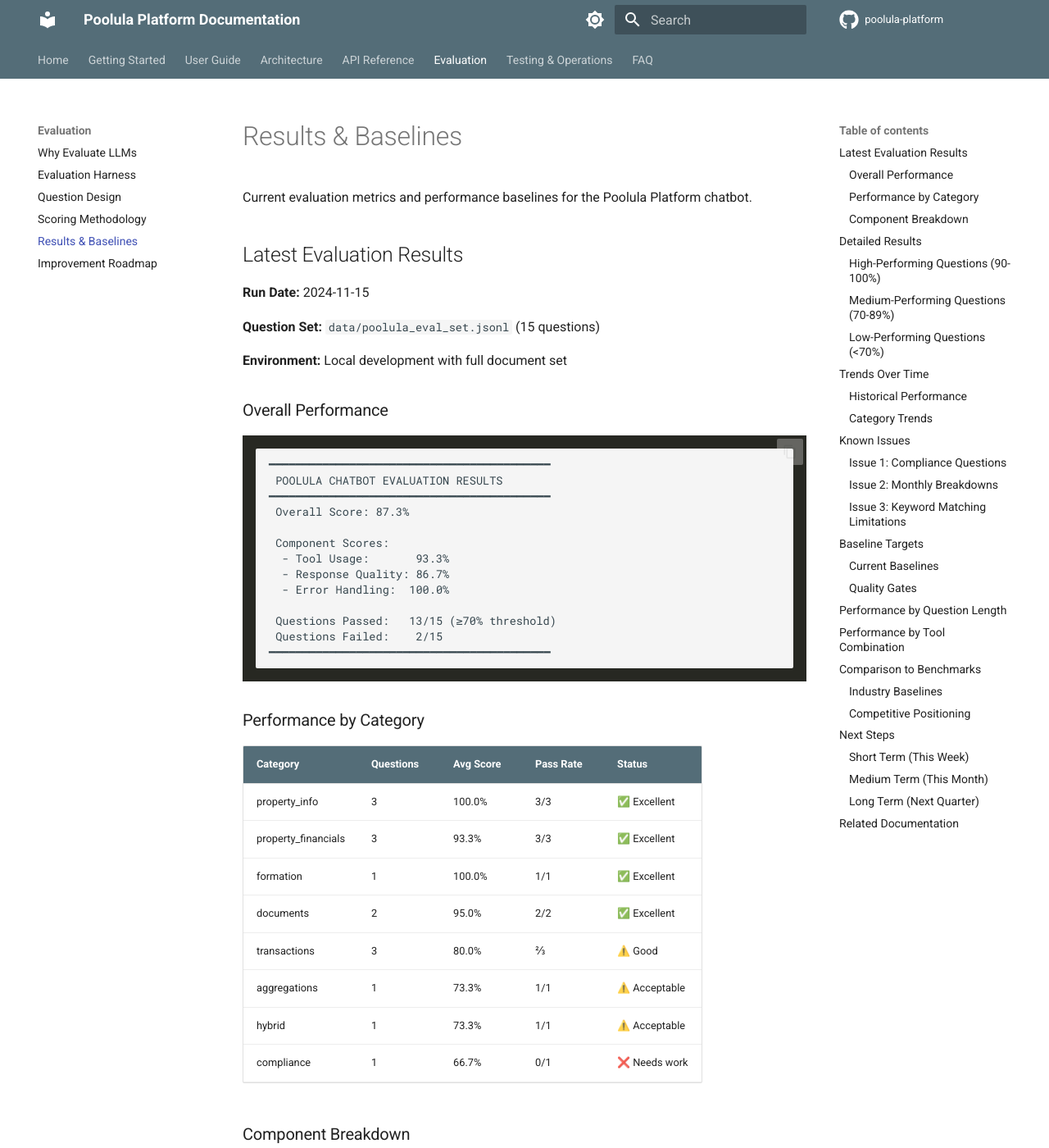
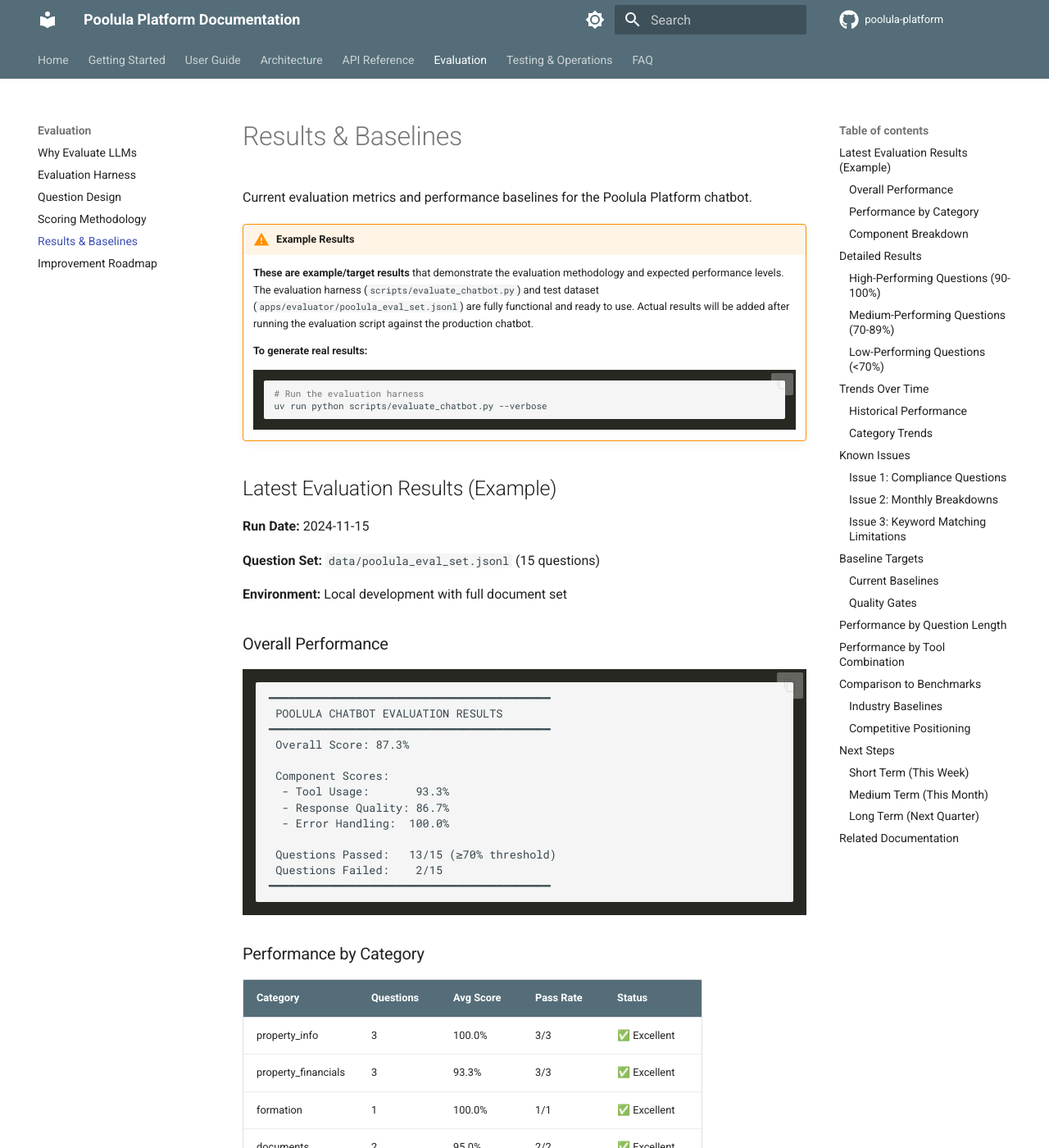
Before and after one commit to dagny099/poolula-platform, an MkDocs documentation site: the page built from docs/evaluation/results.md, in a window 1280 px wide and 1400 px high. Shown: the whole window at 82% size. Built offline with MkDocs 1.6.1 and Material for MkDocs 9.7.7, drawn with Linux system fonts in a browser that asks for light colours; comment, search, counter and statistics services are not loaded; the version menu is left out.

Commit message:
edited eval results w disclaimer

````diff
--- a/docs/evaluation/results.md
+++ b/docs/evaluation/results.md
@@ -2,7 +2,16 @@
 
 Current evaluation metrics and performance baselines for the Poolula Platform chatbot.
 
-## Latest Evaluation Results
+!!! warning "Example Results"
+    **These are example/target results** that demonstrate the evaluation methodology and expected performance levels. The evaluation harness (`scripts/evaluate_chatbot.py`) and test dataset (`apps/evaluator/poolula_eval_set.jsonl`) are fully functional and ready to use. Actual results will be added after running the evaluation script against the production chatbot.
+
+    **To generate real results:**
+    ```bash
+    # Run the evaluation harness
+    uv run python scripts/evaluate_chatbot.py --verbose
+    ```
+
+## Latest Evaluation Results (Example)
 
 **Run Date:** 2024-11-15
 
--- a/mkdocs.yml
+++ b/mkdocs.yml
@@ -98,6 +98,15 @@
   - search:
       lang: en
       separator: '[\s\-,:!=\[\]()"/]+|(?!\b)(?=[A-Z][a-z])|\.(?!\d)|&[lg]t;'
+  - glightbox:
+      touchNavigation: true
+      loop: false
+      effect: zoom
+      slide_effect: slide
+      width: 100%
+      height: auto
+      zoomable: true
+      draggable: true
   - mermaid2:
       version: 10.6.0
 
--- a/pyproject.toml
+++ b/pyproject.toml
@@ -72,6 +72,7 @@
     "mkdocs>=1.6.0",
     "mkdocs-material>=9.6.0",
     "mkdocs-mermaid2-plugin>=1.1.0",
+    "mkdocs-glightbox>=0.4.0",  # Image zoom/lightbox
     "pymdown-extensions>=10.14.0",
 ]
 
````
